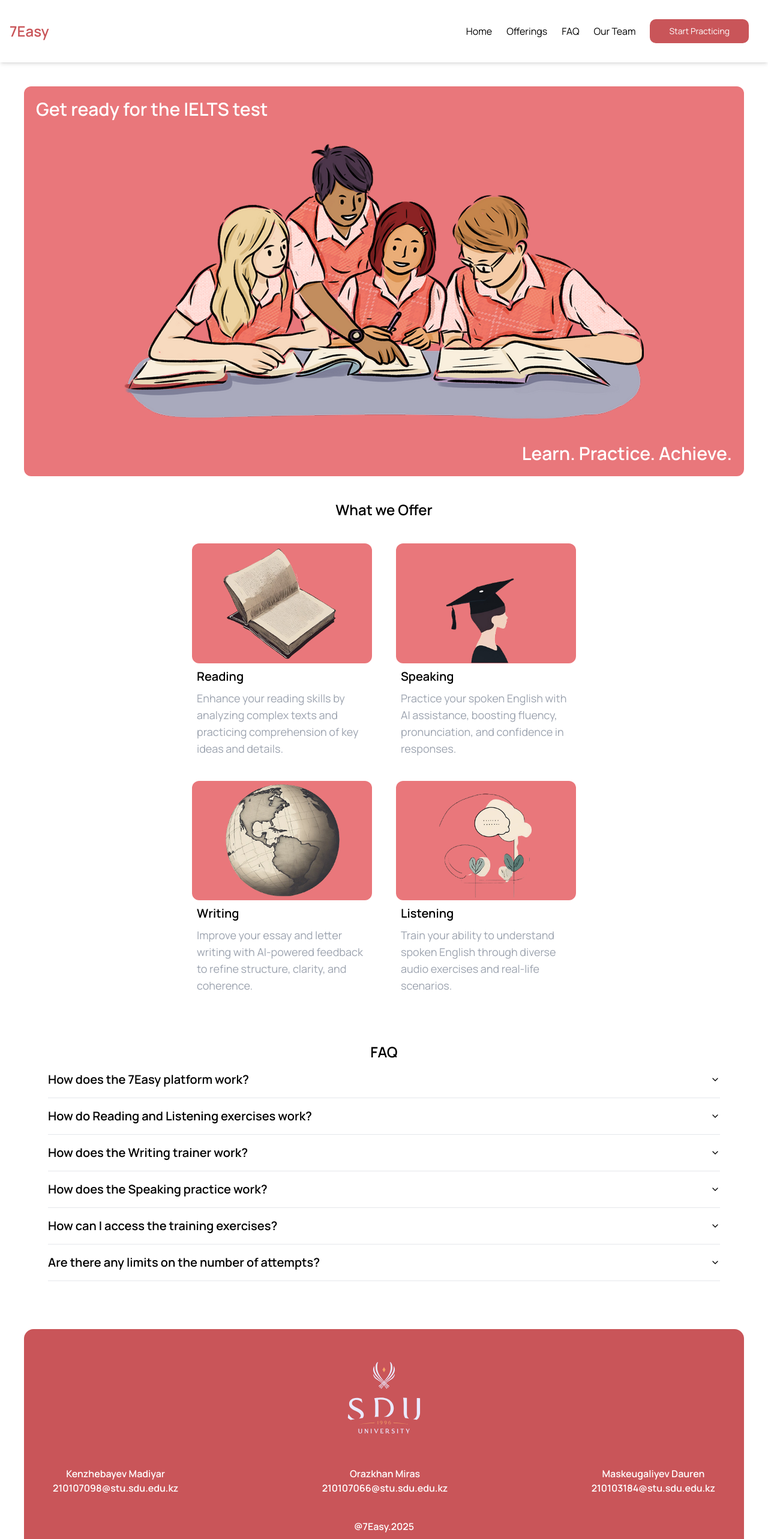
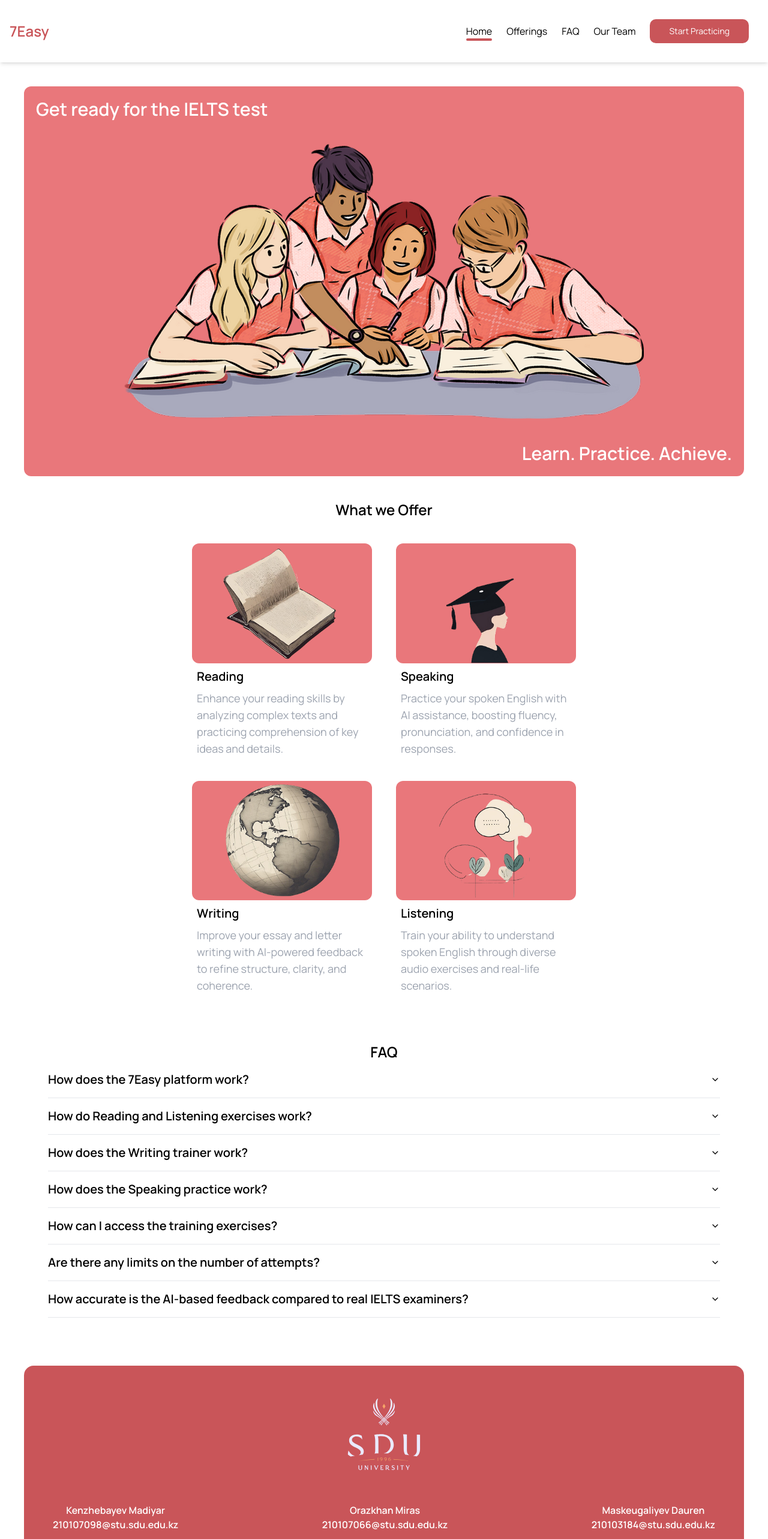
Before and after one commit to Madikensky/ielts-diploma-project, a Next.js app: page /en/ in a window 1280 px wide. Shown: the top 2566 px of the page at 60% size. Built offline with nearby package versions, Linux system fonts and the light colour scheme; what @ant-design/nextjs-registry would draw is missing.

Commit message:
fix: fix navigation line in header

```diff
--- a/src/shared/ui/Header/index.tsx
+++ b/src/shared/ui/Header/index.tsx
@@ -5,13 +5,47 @@
 import { cn } from "@/shared/lib/utils";
 import { Menu, X } from "lucide-react";
 import Link from "next/link";
-import { useState } from "react";
+import { useEffect, useState } from "react";
 import ClickAwayListener from "react-click-away-listener";
+
+type HeaderLinks = "home" | "offerings" | "faq" | "our_team";
 
 export const Header = () => {
   const pathname = usePathname();
   const isAuth = pathname === "/auth";
   const [isOpen, setIsOpen] = useState<boolean>(false);
+  const [activeSection, setActiveSection] = useState<string>("home");
+
+  const scrollToSection = (id: HeaderLinks) => {
+    const element = document.getElementById(id);
+    if (element) {
+      element.scrollIntoView({ behavior: "smooth" });
+    }
+  };
+
+  useEffect(() => {
+    const sectionObserver = new IntersectionObserver(
+      (entries) => {
+        entries.forEach((entry) => {
+          if (entry.isIntersecting) {
+            setActiveSection(entry.target.id);
+          }
+        });
+      },
+      { threshold: 0.6 },
+    );
+
+    const sections = document.querySelectorAll("section[id]");
+    sections.forEach((section) => {
+      sectionObserver.observe(section);
+    });
+
+    return () => {
+      sections.forEach((section) => {
+        sectionObserver.unobserve(section);
+      });
+    };
+  }, []);
 
   return (
     <ClickAwayListener
@@ -49,28 +83,56 @@
               )}
             >
               <Link
-                className="text-textBlack no-underline w-full lg:w-auto"
+                className="text-textBlack no-underline w-full lg:w-auto relative"
                 href={"#home"}
+                onClick={(e) => {
+                  e.preventDefault();
+                  scrollToSection("home");
+                }}
               >
                 Home
+                {activeSection === "home" && (
+                  <div className="border-2 rounded-xl absolute border-borderCommon w-full"></div>
+                )}
               </Link>
               <Link
-                className="text-textBlack no-underline w-full lg:w-auto"
+                className="text-textBlack no-underline w-full lg:w-auto relative"
                 href={"#offerings"}
+                onClick={(e) => {
+                  e.preventDefault();
+                  scrollToSection("offerings");
+                }}
               >
                 Offerings
+                {activeSection === "offerings" && (
+                  <div className="border-2 rounded-xl absolute border-borderCommon w-full"></div>
+                )}
               </Link>
               <Link
-                className="text-textBlack no-underline w-full lg:w-auto"
+                className="text-textBlack no-underline w-full lg:w-auto relative"
                 href={"#faq"}
+                onClick={(e) => {
+                  e.preventDefault();
+                  scrollToSection("faq");
+                }}
               >
                 FAQ
+                {activeSection === "faq" && (
+                  <div className="border-2 rounded-xl absolute border-borderCommon w-full"></div>
+                )}
               </Link>
               <Link
-                className="text-textBlack no-underline w-full lg:w-auto"
+                className="text-textBlack no-underline w-full lg:w-auto relative"
                 href={"#our_team"}
+                onClick={(e) => {
+                  e.preventDefault();
+                  scrollToSection("our_team");
+                }}
               >
                 Our Team
+                {activeSection === "our_team" && (
+                  <div className="border-2 rounded-xl absolute border-borderCommon w-full"></div>
+                )}
               </Link>
               <Button
                 variant={"landingBtn"}
--- a/src/widgets/landing/ui/FAQ/index.tsx
+++ b/src/widgets/landing/ui/FAQ/index.tsx
@@ -9,13 +9,11 @@
 
 const faqQuestions = [
   {
-    key: "1",
     question: "How does the 7Easy platform work?",
     answer:
       "7Easy helps you prepare for the IELTS exam by offering interactive training for all four sections of the test.",
   },
   {
-    ket: "2",
     question: "How do Reading and Listening exercises work?",
     answer:
       "These sections are presented as quizzes, similar to the official IELTS exam format.",
@@ -38,6 +36,13 @@
   {
     question: "Are there any limits on the number of attempts?",
     answer: "No, you can practice as many times as you want.",
+  },
+  {
+    key: "7",
+    question:
+      "How accurate is the AI-based feedback compared to real IELTS examiners?",
+    answer:
+      "While no AI can perfectly replicate human judgment, our system closely aligns with the IELTS marking criteria and provides detailed, actionable feedback that has helped many students improve their scores. We regularly update our AI models based on the latest IELTS guidelines to ensure accuracy and relevance.",
   },
 ];
 
```
